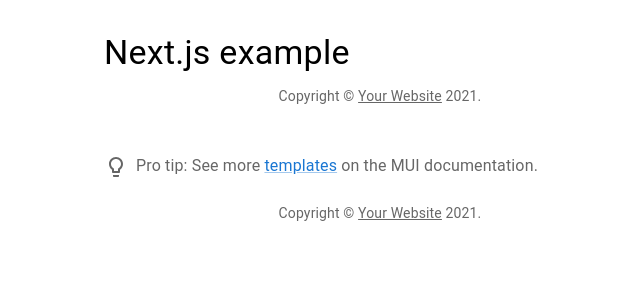
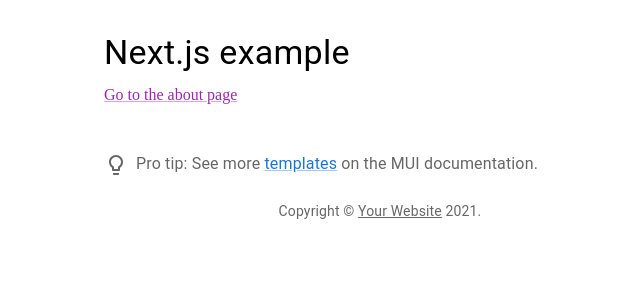
Before and after one commit to padhyeSohum/next-chatbot, a Next.js app: page / in a window 1280 px wide. Shown: the top 300 px of the page, without its empty margins (260-900 px from the left). Built offline with nearby package versions, Linux system fonts and the light colour scheme.

Commit message:
about page and Link comp

```diff
--- a/src/Link.js
+++ b/src/Link.js
@@ -1,15 +1,99 @@
 import * as React from 'react';
-import Typography from '@mui/material/Typography';
+import PropTypes from 'prop-types';
+import clsx from 'clsx';
+import { useRouter } from 'next/router';
+import NextLink from 'next/link';
 import MuiLink from '@mui/material/Link';
+import { styled } from '@mui/material/styles';
 
-export default function Copyright() {
+// Add support for the sx prop for consistency with the other branches.
+const Anchor = styled('a')({});
+
+export const NextLinkComposed = React.forwardRef(function NextLinkComposed(props, ref) {
+  const { to, linkAs, href, replace, scroll, shallow, prefetch, locale, ...other } = props;
+
   return (
-    <Typography variant="body2" color="text.secondary" align="center">
-      {'Copyright © '}
-      <MuiLink color="inherit" href="https://mui.com/">
-        Your Website
-      </MuiLink>{' '}
-      {new Date().getFullYear()}.
-    </Typography>
+    <NextLink
+      href={to}
+      prefetch={prefetch}
+      as={linkAs}
+      replace={replace}
+      scroll={scroll}
+      shallow={shallow}
+      passHref
+      locale={locale}
+    >
+      <Anchor ref={ref} {...other} />
+    </NextLink>
   );
-}
+});
+
+NextLinkComposed.propTypes = {
+  href: PropTypes.any,
+  linkAs: PropTypes.oneOfType([PropTypes.object, PropTypes.string]),
+  locale: PropTypes.string,
+  passHref: PropTypes.bool,
+  prefetch: PropTypes.bool,
+  replace: PropTypes.bool,
+  scroll: PropTypes.bool,
+  shallow: PropTypes.bool,
+  to: PropTypes.oneOfType([PropTypes.object, PropTypes.string]).isRequired,
+};
+
+// A styled version of the Next.js Link component:
+// https://nextjs.org/docs/api-reference/next/link
+const Link = React.forwardRef(function Link(props, ref) {
+  const {
+    activeClassName = 'active',
+    as: linkAs,
+    className: classNameProps,
+    href,
+    noLinkStyle,
+    role, // Link don't have roles.
+    ...other
+  } = props;
+
+  const router = useRouter();
+  const pathname = typeof href === 'string' ? href : href.pathname;
+  const className = clsx(classNameProps, {
+    [activeClassName]: router.pathname === pathname && activeClassName,
+  });
+
+  const isExternal =
+    typeof href === 'string' && (href.indexOf('http') === 0 || href.indexOf('mailto:') === 0);
+
+  if (isExternal) {
+    if (noLinkStyle) {
+      return <Anchor className={className} href={href} ref={ref} {...other} />;
+    }
+
+    return <MuiLink className={className} href={href} ref={ref} {...other} />;
+  }
+
+  if (noLinkStyle) {
+    return <NextLinkComposed className={className} ref={ref} to={href} {...other} />;
+  }
+
+  return (
+    <MuiLink
+      component={NextLinkComposed}
+      linkAs={linkAs}
+      className={className}
+      ref={ref}
+      to={href}
+      {...other}
+    />
+  );
+});
+
+Link.propTypes = {
+  activeClassName: PropTypes.string,
+  as: PropTypes.oneOfType([PropTypes.object, PropTypes.string]),
+  className: PropTypes.string,
+  href: PropTypes.any,
+  linkAs: PropTypes.oneOfType([PropTypes.object, PropTypes.string]),
+  noLinkStyle: PropTypes.bool,
+  role: PropTypes.string,
+};
+
+export default Link;
```
Also changed, not shown: pages/about.js (added, +14 -0 lines).
